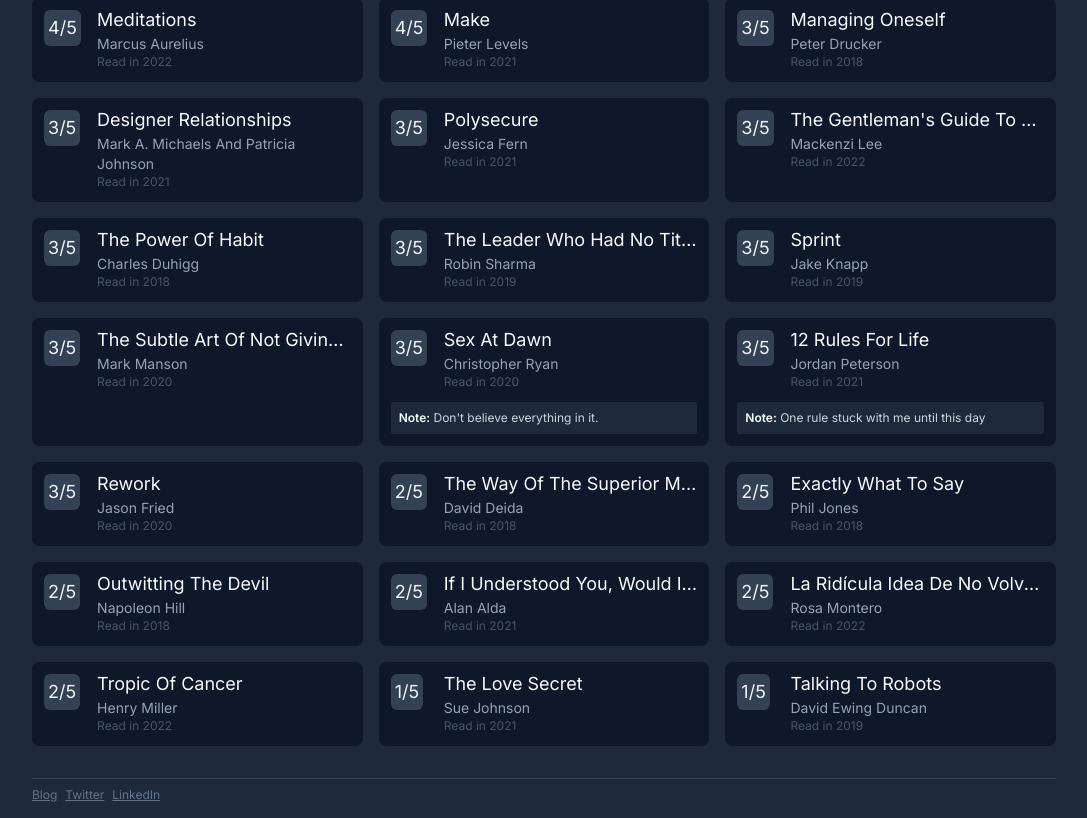
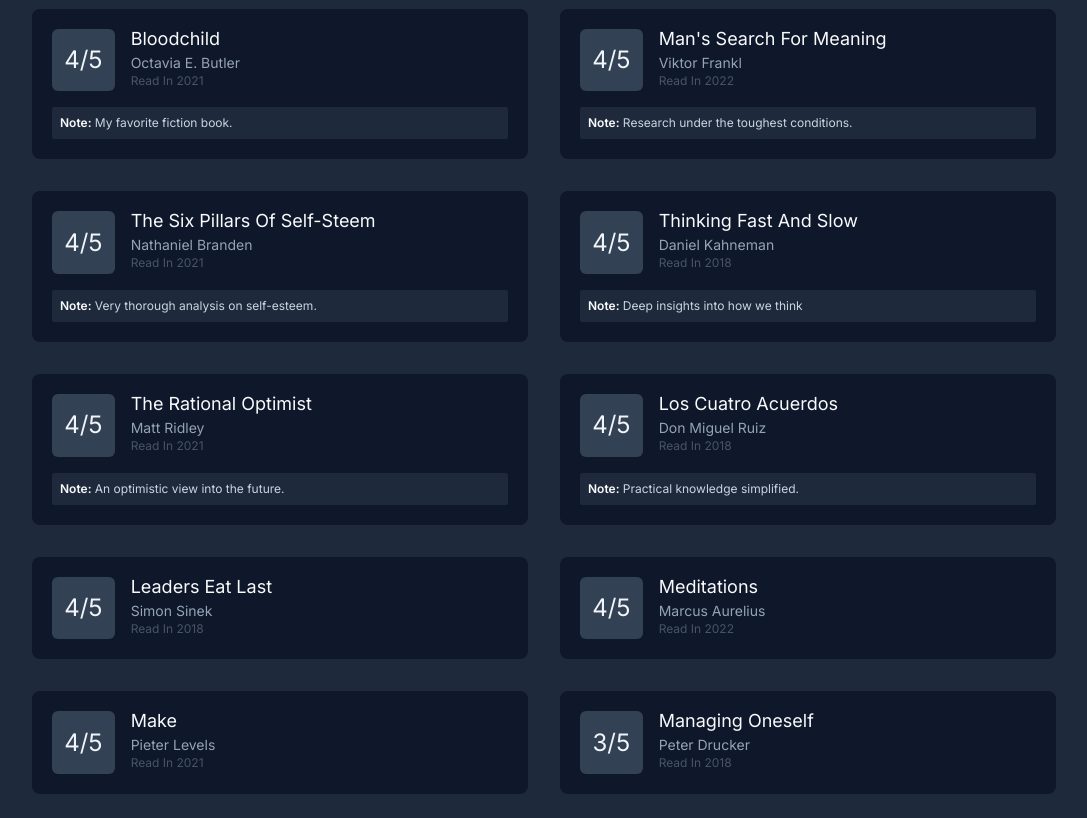
Before and after one commit to jdjuan/jdjuan.io, a Next.js app: page /books in a window 1280 px wide. Shown: the part 902-1720 px from the top of the page, without its empty margins (96-1183 px from the left). Built offline with nearby package versions, Linux system fonts and the light colour scheme; what tailwindcss-debug-screens would draw is missing.

Commit message:
add responsive improvements

```diff
--- a/components/footer.tsx
+++ b/components/footer.tsx
@@ -1,15 +1,19 @@
+import { link } from "fs";
+import { Link } from "../models/link.interface";
+
 const Footer = () => {
+  const links: Link[] = [
+    { text: "Blog", link: "https://medium.com/@jdjuan" },
+    { text: "Twitter", link: "https://twitter.com/jdjuan" },
+    { text: "LinkedIn", link: "https://www.linkedin.com/in/jdjuan" },
+  ];
   return (
-    <div className='my-8 border-t border-slate-700 pt-2 text-xs text-slate-600'>
-      <a href='http://' target='_blank' className=' mr-2 text-slate-500 underline' rel='noopener noreferrer'>
-        Blog
-      </a>
-      <a href='http://' target='_blank' className='mr-2 text-slate-500 underline' rel='noopener noreferrer'>
-        Twitter
-      </a>
-      <a href='http://' target='_blank' className=' text-slate-500 underline' rel='noopener noreferrer'>
-        LinkedIn
-      </a>
+    <div className='mt-16 -mb-10  pt-2 text-xs text-slate-600'>
+      {links.map(({ text, link }) => (
+        <a key={text} href={link} target='_blank' className='col-span-1 mr-2 text-slate-500' rel='noopener noreferrer'>
+          {text}
+        </a>
+      ))}
     </div>
   );
 };
--- a/components/main-layout.tsx
+++ b/components/main-layout.tsx
@@ -14,7 +14,7 @@ export default function MainLayout({ children }: Props) {
         <meta name='viewport' content='width=device-width, initial-scale=1' />
         <link rel='icon' href='/favicon.ico' />
       </Head>
-      <main className={`${inter.className} p-6 text-sm text-slate-50 sm:p-12 md:p-16 lg:mx-auto xl:max-w-6xl`}>
+      <main className={`${inter.className} relative p-6 text-sm text-slate-50 sm:p-12 md:p-16 lg:mx-auto xl:max-w-6xl`}>
         {children}
         <Footer></Footer>
       </main>
--- a/components/question-sheet.tsx
+++ b/components/question-sheet.tsx
@@ -10,17 +10,16 @@ const QuestionSheet = ({ questionSheet }: Props) => {
       {questionSheet && (
         <>
           {/* MAIN TITLE */}
-          <h1 className='mb-6 text-4xl md:mb-10 '>{questionSheet.title}</h1>
-          <div className='mb-16'>
+          <h1 className='mb-6 text-4xl md:mb-10'>{questionSheet.title}</h1>
           {/* QUESTIONS */}
           <div className='grid max-w-5xl gap-4 md:grid-cols-2 md:gap-6'>
             {questionSheet.items.map((item) => (
-                <div className='max-w-lg rounded-md bg-slate-900 p-4 pt-3' key={item.question}>
+              <div className='max-w-lg rounded-md bg-slate-900 p-4 md:p-5 md:pt-4 lg:p-6 lg:pt-5' key={item.question}>
                 {/* QUESTION */}
-                  <h2 className='mb-2 text-xl'>{item.question}</h2>
+                <h2 className='mb-2 text-xl font-medium md:text-2xl'>{item.question}</h2>
                 {/* ANSWER */}
                 {item.answer && (
-                    <div className='whitespace-pre-line text-xs text-slate-400'>
+                  <div className='whitespace-pre-line text-xs font-light text-slate-400 sm:text-sm lg:text-base'>
                     <item.answer></item.answer>
                   </div>
                 )}
@@ -37,7 +36,6 @@ const QuestionSheet = ({ questionSheet }: Props) => {
               </div>
             ))}
           </div>
-          </div>
         </>
       )}
     </>
--- a/components/upcoming-article.tsx
+++ b/components/upcoming-article.tsx
@@ -1,6 +1,6 @@
 const UpcomingArticle = () => {
   return (
-    <p className='rounded-sm bg-slate-800 p-2 text-xs text-slate-500'>
+    <p className='rounded-sm bg-slate-800 p-2 text-xs text-slate-500 sm:text-sm'>
       There&apos;s an upcoming article on this topic.{" "}
       <a className='text-slate-400 underline' href='mailto:david.juanherrera@gmail.com'>
         Introduce yourself
--- a/content/books.content.ts
+++ b/content/books.content.ts
@@ -179,14 +179,12 @@ export const booksContent: Book[] = [
     author: "Christopher Ryan",
     yearRead: 2020,
     rating: 3,
-    comment: "Don't believe everything in it.",
   },
   {
     title: "12 Rules for Life",
     author: "Jordan Peterson",
     yearRead: 2021,
     rating: 3,
-    comment: "One rule stuck with me until this day",
   },
   {
     title: "Rework",
--- a/content/insights.content.tsx
+++ b/content/insights.content.tsx
@@ -21,7 +21,8 @@ export const insights: QuestionSheet[] = [
         question: "How to be more productive?",
         answer: () => (
           <>
-            Allocate time for <HighlightText>leisure</HighlightText>, not just productivity, and stick to it. <br />
+            Allocate time for <HighlightText>leisure</HighlightText>, not just productivity.
+            <br />
             <br />
             Use the <HighlightText>pomodoro technique</HighlightText> as a starting point but define the intervals on a
             case-by-case basis, don&apos;t just fall back to 25/5.
@@ -61,15 +62,6 @@ export const insights: QuestionSheet[] = [
         ),
       },
       {
-        question: "How to do public speaking?",
-        answer: () => (
-          <>
-            Speak to your audience like you talk to your friends. <HighlightText>Authenticity</HighlightText>{" "}
-            mesmerizes.
-          </>
-        ),
-      },
-      {
         question: "How to write my curriculum?",
         answer: () => (
           <>
@@ -82,6 +74,24 @@ export const insights: QuestionSheet[] = [
         ),
       },
       {
+        question: "How to do public speaking?",
+        answer: () => (
+          <>
+            Speak to your audience like you talk to your friends. <HighlightText>Authenticity</HighlightText>{" "}
+            mesmerizes.
+          </>
+        ),
+      },
+
+      {
+        question: "Cómo aprender Inglés?",
+        answer: () => (
+          <>
+            Hazlo parte de <HighlightText>tu vida</HighlightText> contidiana.
+          </>
+        ),
+      },
+      {
         question: "How to ask for mentorship?",
         answer: () => (
           <>
@@ -89,14 +99,6 @@ export const insights: QuestionSheet[] = [
             and sharing the most relevant details. <br />
             <br />
             <HighlightText>Highlight</HighlightText> your preliminary findings and your current hypothesis.
-          </>
-        ),
-      },
-      {
-        question: "Cómo aprender Inglés?",
-        answer: () => (
-          <>
-            Hazlo parte de <HighlightText>tu vida</HighlightText> contidiana.
           </>
         ),
       },
--- /dev/null
+++ b/models/link.interface.ts
@@ -0,0 +1,4 @@
+export interface Link {
+  text: string;
+  link: string;
+}
--- a/pages/books.tsx
+++ b/pages/books.tsx
@@ -1,48 +1,44 @@
-import { ReactElement, useState } from "react";
+import { ReactElement } from "react";
 import MainLayout from "../components/main-layout";
 import Navbar from "../components/navbar";
 import { booksContent } from "../content/books.content";
-import { Book } from "../models/book.interface";
 import { NextPageWithLayout } from "./_app";
+import cx from "classnames";
 
 export const Books: NextPageWithLayout = () => {
-  const [books, setBooks] = useState<Book[]>(booksContent);
-  // const [ratingOrderDirection, setRatingOrderDirection] = useState(true);
-  // const orderBooksByRating = () => {
-  //   if (ratingOrderDirection) {
-  //     setBooks([...books].sort((a, b) => (a.rating > b.rating ? -1 : 1)));
-  //   } else {
-  //     setBooks([...books].sort((b, a) => (a.rating > b.rating ? -1 : 1)));
-  //   }
-  //   setRatingOrderDirection(!ratingOrderDirection);
-  // };
-
+  const isLongTitle = (title: string) => title.length > 24;
+  const isReallyLongTitle = (title: string) => title.length > 49;
   return (
     <>
       <Navbar></Navbar>
-      {/* <p className='mb-4'>
-        Order by{" "}
-        <span className='cursor-pointer underline' onClick={orderBooksByRating}>
-          rating
-        </span>{" "}
-        or <span className='cursor-pointer underline'>year read</span>
-      </p> */}
-      <h1 className='mb-6 text-4xl md:mb-10 '>Books Reviews</h1>
-      <div className='grid gap-4 sm:grid-cols-2 md:max-w-3xl lg:max-w-full lg:grid-cols-3'>
-        {books.map(({ author, comment, rating, title, yearRead }) => (
+      <h1 className='mb-6 text-4xl md:mb-10'>Books Reviews</h1>
+      <div className='grid gap-4 sm:grid-cols-2 md:max-w-3xl md:gap-5 lg:max-w-full lg:gap-8'>
+        {booksContent.map(({ author, comment, rating, title, yearRead }) => (
           <div
             key={title}
-            className='place-contents-center group grid max-w-sm grid-cols-12 gap-3 rounded-lg bg-slate-900 p-3'
+            className='place-contents-center group grid max-w-sm grid-cols-12 gap-2 rounded-lg bg-slate-900 p-3 sm:gap-2 sm:p-5 md:gap-4 lg:max-w-full'
           >
             <div className='col-span-2'>
-              <p className='inline-block rounded-md bg-slate-700 p-1 text-lg text-slate-100'>{rating}/5</p>
+              <p className='flex aspect-square w-11/12 items-center justify-center rounded-md bg-slate-700 text-lg text-slate-100 sm:w-full lg:text-xl xl:text-2xl'>
+                {rating}/5
+              </p>
             </div>
             <div className='col-span-10'>
-              <p title={title} className='-mt-1 truncate text-lg capitalize group-hover:whitespace-normal'>
+              <p
+                title={title}
+                className={cx("-mt-1 truncate text-lg capitalize ", {
+                  "group-hover:whitespace-normal": isLongTitle(title),
+                  "group-hover:text-base": isReallyLongTitle(title),
+                })}
+              >
                 {title}
               </p>
-              <p className='text-sm capitalize text-slate-400'>{author}</p>
-              <p className='text-xs text-slate-600'>Read in {yearRead}</p>
+              <p className={cx("text-sm capitalize text-slate-400", { "group-hover:hidden": isLongTitle(title) })}>
+                {author}
+              </p>
+              <p className={cx("text-xs capitalize text-slate-600", { "group-hover:hidden": isLongTitle(title) })}>
+                Read in {yearRead}
+              </p>
             </div>
             {!!comment && (
               <div className='col-span-full rounded-sm bg-slate-800 p-2'>
```
Also changed, not shown: pages/index.tsx (+7 -7 lines). Lines whose indentation alone changed are shown as unchanged.
